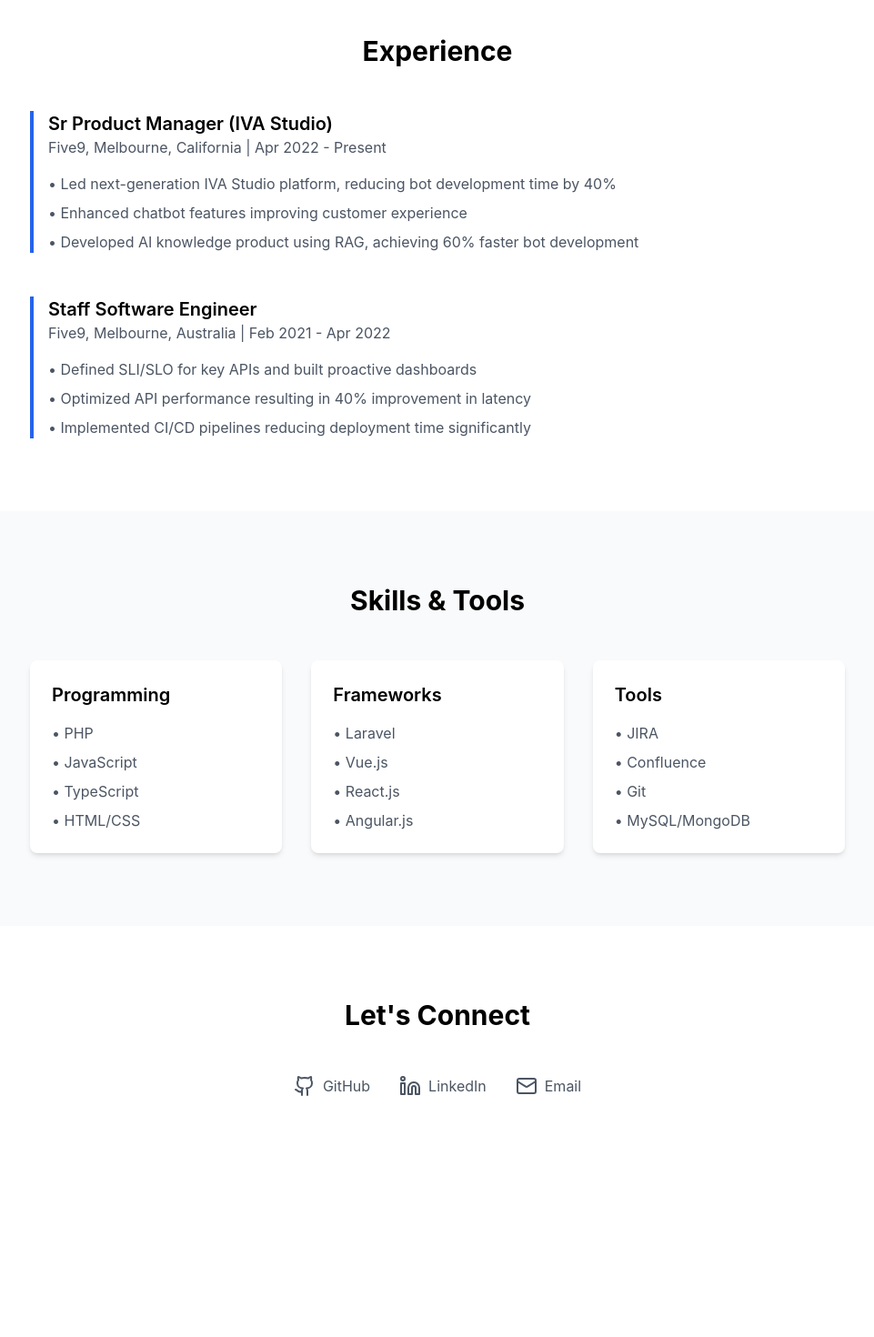
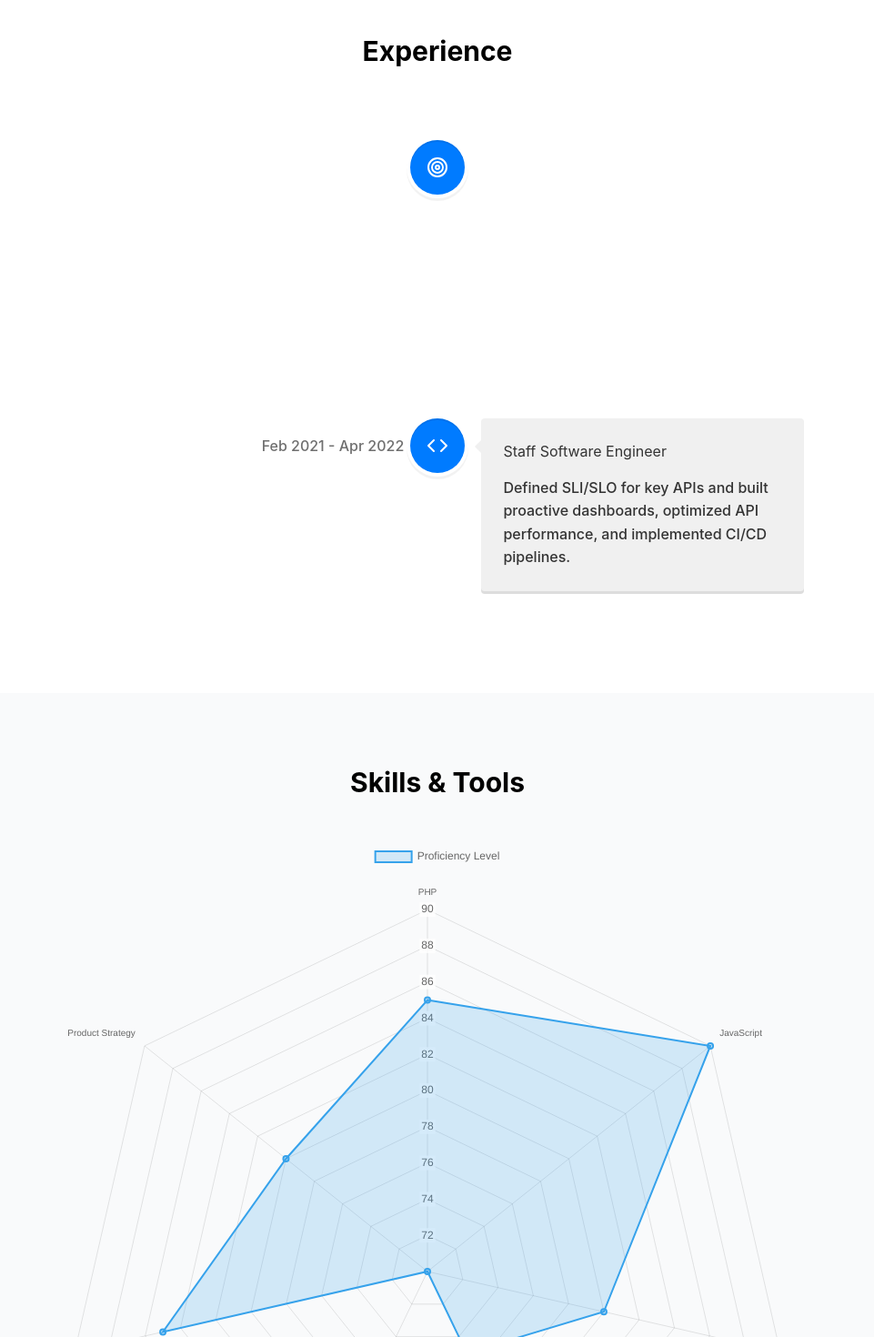
Before and after one commit to bharathmurthy/bharathmurthy.github.io, a React (Create React App) app: page / in a window 1280 px wide. Shown: the part 1330-2800 px from the top of the page at 91% size, without its empty margins (159-1120 px from the left). Before the commit the page ends 2616 px from the top, so only its background shows below. Built offline with nearby package versions, Linux system fonts and the light colour scheme.

Commit message:
Updated the UI and added fun elements

```diff
--- a/package.json
+++ b/package.json
@@ -9,13 +9,16 @@
     "@testing-library/react": "^13.4.0",
     "@testing-library/user-event": "^13.5.0",
     "autoprefixer": "^10.4.20",
+    "chart.js": "^4.4.6",
     "gh-pages": "^6.2.0",
     "lucide-react": "^0.263.1",
     "postcss": "^8.4.49",
     "react": "^18.3.1",
+    "react-chartjs-2": "^5.2.0",
     "react-dom": "^18.3.1",
     "react-router-dom": "^6.28.0",
     "react-scripts": "5.0.1",
+    "react-vertical-timeline-component": "^3.6.0",
     "tailwindcss": "^3.4.14",
     "web-vitals": "^2.1.4"
   },
--- a/src/components/Portfolio.js
+++ b/src/components/Portfolio.js
@@ -1,45 +1,75 @@
-import React, { useState } from 'react';
-import { Menu, Github, Linkedin, Mail, MapPin, Code, Users, Target, Coffee } from 'lucide-react';
+import React, { useState, useEffect } from 'react';
+import { Menu, Github, Linkedin, Mail, MapPin, Code, Users, Target, Coffee, Sun, Moon } from 'lucide-react';
+import { VerticalTimeline, VerticalTimelineElement } from 'react-vertical-timeline-component';
+import 'react-vertical-timeline-component/style.min.css';
+import { Radar } from 'react-chartjs-2';
+import {
+  Chart as ChartJS,
+  RadialLinearScale,
+  PointElement,
+  LineElement,
+  Filler,
+  Tooltip,
+  Legend,
+} from 'chart.js';
+
+ChartJS.register(
+  RadialLinearScale,
+  PointElement,
+  LineElement,
+  Filler,
+  Tooltip,
+  Legend
+);
 
 const Portfolio = () => {
+  const [darkMode, setDarkMode] = useState(false);
   const [activeSection, setActiveSection] = useState('home');
 
+  // Toggle dark mode
+  const toggleDarkMode = () => {
+    setDarkMode(!darkMode);
+  };
+
+  // Smooth scrolling function
+  const handleScroll = (sectionId) => {
+    document.getElementById(sectionId).scrollIntoView({ behavior: 'smooth' });
+  };
+
+  // Hero section
   const heroSection = (
-    <div className="min-h-screen flex flex-col justify-center items-center bg-gradient-to-r from-blue-600 to-purple-600 text-white p-8">
+    <div className={`min-h-screen flex flex-col justify-center items-center bg-gradient-to-r ${darkMode ? 'from-gray-900 to-gray-800' : 'from-blue-600 to-purple-600'} text-white p-8`}>
       <div className="max-w-4xl mx-auto text-center">
         <h1 className="text-5xl font-bold mb-4">Kumar Murthy</h1>
         <h2 className="text-3xl mb-8">Senior Product Manager</h2>
-        <p className="text-xl mb-8">Building the future of Intelligent Virtual Agents | Tech Enthusiast | Travel Lover</p>
+        <p className="text-xl mb-8 typing">Empowering Conversational AI with Generative Technologies | Building Intelligent, Human-like Virtual Agents</p>
         <div className="flex gap-4 justify-center">
           <button
-            onClick={() => {
-              document.getElementById('work').scrollIntoView({ behavior: 'smooth' });
-            }}
-            className="bg-white text-blue-600 px-6 py-3 rounded-lg font-semibold hover:bg-blue-50 transition"
+            onClick={() => handleScroll('work')}
+            className="bg-white text-blue-600 px-6 py-3 rounded-lg font-semibold hover:bg-blue-50 transition transform hover:scale-105"
           >
             View Work
           </button>
           <button
-            onClick={() => {
-              document.getElementById('contact').scrollIntoView({ behavior: 'smooth' });
-            }}
-            className="border-2 border-white px-6 py-3 rounded-lg font-semibold hover:bg-white hover:text-blue-600 transition"
+            onClick={() => handleScroll('contact')}
+            className="border-2 border-white px-6 py-3 rounded-lg font-semibold hover:bg-white hover:text-blue-600 transition transform hover:scale-105"
           >
             Get in Touch
           </button>
         </div>
       </div>
     </div>
-);
+  );
 
+  // About section
   const aboutSection = (
-    <div className="py-20 px-8 bg-gray-50">
+    <div className="py-20 px-8 bg-gray-50 dark:bg-gray-800 dark:text-gray-200">
       <div className="max-w-4xl mx-auto">
         <h2 className="text-3xl font-bold mb-12 text-center">About Me</h2>
         <div className="grid md:grid-cols-2 gap-12">
           <div>
             <h3 className="text-xl font-semibold mb-4">Professional Side</h3>
-            <p className="text-gray-600 mb-4">
+            <p className="text-gray-600 dark:text-gray-300 mb-4">
               As a Senior Product Manager at Five9, I lead the next-generation IVA Studio platform,
               leveraging Generative AI to revolutionize bot development. With a strong background in
               full-stack development, I bridge the gap between technical excellence and product vision.
@@ -61,7 +91,7 @@
           </div>
           <div>
             <h3 className="text-xl font-semibold mb-4">Personal Side</h3>
-            <p className="text-gray-600 mb-4">
+            <p className="text-gray-600 dark:text-gray-300 mb-4">
               Beyond the code and product meetings, I'm a fun-loving individual who believes in
               maintaining a perfect work-life balance. I'm passionate about traveling, exploring
               new cultures, and bringing that global perspective to my work.
@@ -82,86 +112,89 @@
     </div>
   );
 
+  // Experience section using interactive timeline
   const experienceSection = (
     <div id="work" className="py-20 px-8">
       <div className="max-w-4xl mx-auto">
         <h2 className="text-3xl font-bold mb-12 text-center">Experience</h2>
-        <div className="space-y-12">
-          <div className="border-l-4 border-blue-600 pl-4">
-            <h3 className="text-xl font-semibold">Sr Product Manager (IVA Studio)</h3>
-            <p className="text-gray-600">Five9, Melbourne, California | Apr 2022 - Present</p>
-            <ul className="mt-4 space-y-2 text-gray-600">
-              <li>• Led next-generation IVA Studio platform, reducing bot development time by 40%</li>
-              <li>• Enhanced chatbot features improving customer experience</li>
-              <li>• Developed AI knowledge product using RAG, achieving 60% faster bot development</li>
-            </ul>
-          </div>
-          <div className="border-l-4 border-blue-600 pl-4">
-            <h3 className="text-xl font-semibold">Staff Software Engineer</h3>
-            <p className="text-gray-600">Five9, Melbourne, Australia | Feb 2021 - Apr 2022</p>
-            <ul className="mt-4 space-y-2 text-gray-600">
-              <li>• Defined SLI/SLO for key APIs and built proactive dashboards</li>
-              <li>• Optimized API performance resulting in 40% improvement in latency</li>
-              <li>• Implemented CI/CD pipelines reducing deployment time significantly</li>
-            </ul>
-          </div>
-        </div>
+        <VerticalTimeline>
+          <VerticalTimelineElement
+            className="vertical-timeline-element--work"
+            contentStyle={{ background: '#f0f0f0', color: '#333' }}
+            contentArrowStyle={{ borderRight: '7px solid  #f0f0f0' }}
+            date="Apr 2022 - Present"
+            iconStyle={{ background: '#007bff', color: '#fff' }}
+            icon={<Target />}
+          >
+            <h3 className="vertical-timeline-element-title">Sr Product Manager (IVA Studio)</h3>
+            <p>
+              Led next-generation IVA Studio platform, reducing bot development time by 40%.
+              Enhanced chatbot features improving customer experience and developed AI knowledge products.
+            </p>
+          </VerticalTimelineElement>
+          <VerticalTimelineElement
+            className="vertical-timeline-element--work"
+            contentStyle={{ background: '#f0f0f0', color: '#333' }}
+            contentArrowStyle={{ borderRight: '7px solid  #f0f0f0' }}
+            date="Feb 2021 - Apr 2022"
+            iconStyle={{ background: '#007bff', color: '#fff' }}
+            icon={<Code />}
+          >
+            <h3 className="vertical-timeline-element-title">Staff Software Engineer</h3>
+            <p>
+              Defined SLI/SLO for key APIs and built proactive dashboards, optimized API performance, and implemented CI/CD pipelines.
+            </p>
+          </VerticalTimelineElement>
+        </VerticalTimeline>
       </div>
     </div>
   );
 
+  // Skills section with radar chart
   const skillsSection = (
-    <div className="py-20 px-8 bg-gray-50">
+    <div className="py-20 px-8 bg-gray-50 dark:bg-gray-800">
       <div className="max-w-4xl mx-auto">
         <h2 className="text-3xl font-bold mb-12 text-center">Skills & Tools</h2>
-        <div className="grid md:grid-cols-3 gap-8">
-          <div className="bg-white p-6 rounded-lg shadow-md">
-            <h3 className="text-xl font-semibold mb-4">Programming</h3>
-            <ul className="space-y-2 text-gray-600">
-              <li>• PHP</li>
-              <li>• JavaScript</li>
-              <li>• TypeScript</li>
-              <li>• HTML/CSS</li>
-            </ul>
-          </div>
-          <div className="bg-white p-6 rounded-lg shadow-md">
-            <h3 className="text-xl font-semibold mb-4">Frameworks</h3>
-            <ul className="space-y-2 text-gray-600">
-              <li>• Laravel</li>
-              <li>• Vue.js</li>
-              <li>• React.js</li>
-              <li>• Angular.js</li>
-            </ul>
-          </div>
-          <div className="bg-white p-6 rounded-lg shadow-md">
-            <h3 className="text-xl font-semibold mb-4">Tools</h3>
-            <ul className="space-y-2 text-gray-600">
-              <li>• JIRA</li>
-              <li>• Confluence</li>
-              <li>• Git</li>
-              <li>• MySQL/MongoDB</li>
-            </ul>
-          </div>
-        </div>
+        <Radar
+          data={{
+            labels: ['PHP', 'JavaScript', 'TypeScript', 'React.js', 'Vue.js', 'CI/CD', 'Product Strategy'],
+            datasets: [
+              {
+                label: 'Proficiency Level',
+                data: [85, 90, 80, 75, 70, 85, 80],
+                backgroundColor: 'rgba(54, 162, 235, 0.2)',
+                borderColor: 'rgba(54, 162, 235, 1)',
+                borderWidth: 2,
+              },
+            ],
+          }}
+          options={{
+            maintainAspectRatio: true,
+            scale: {
+              ticks: { beginAtZero: true },
+            },
+          }}
+        />
       </div>
     </div>
   );
 
+  // Contact section with animated icons
   const contactSection = (
-    <div id="contact"  className="py-20 px-8">
+    <div id="contact" className="py-20 px-8">
       <div className="max-w-4xl mx-auto text-center">
         <h2 className="text-3xl font-bold mb-12">Let's Connect</h2>
         <div className="flex justify-center gap-8">
           <a href="https://github.com/bharathmurthy" className="flex items-center gap-2 text-gray-600 hover:text-blue-600">
-            <Github size={24} />
+            <Github size={24} className="hover:animate-bounce" />
             <span>GitHub</span>
           </a>
           <a href="https://www.linkedin.com/in/kumarmurthy/" className="flex items-center gap-2 text-gray-600 hover:text-blue-600">
-            <Linkedin size={24} />
+            <Linkedin size={24} className="hover:animate-bounce" />
             <span>LinkedIn</span>
           </a>
           <a href="mailto:your.bharathmurthy1992@gmail.com" className="flex items-center gap-2 text-gray-600 hover:text-blue-600">
-            <Mail size={24} />
+            <Mail size={24} className="hover:animate-bounce" />
             <span>Email</span>
           </a>
         </div>
@@ -170,7 +203,10 @@
   );
 
   return (
-    <div className="min-h-screen bg-white">
+    <div className={`min-h-screen ${darkMode ? 'bg-gray-900 text-gray-100' : 'bg-white text-black'}`}>
+      <button onClick={toggleDarkMode} className="absolute top-4 right-4 p-2 rounded-full bg-gray-100 dark:bg-gray-700">
+        {darkMode ? <Sun size={24} /> : <Moon size={24} />}
+      </button>
       {heroSection}
       {aboutSection}
       {experienceSection}
```
Also changed, not shown: 1 other file (tests, documents, lock files or other folders).
